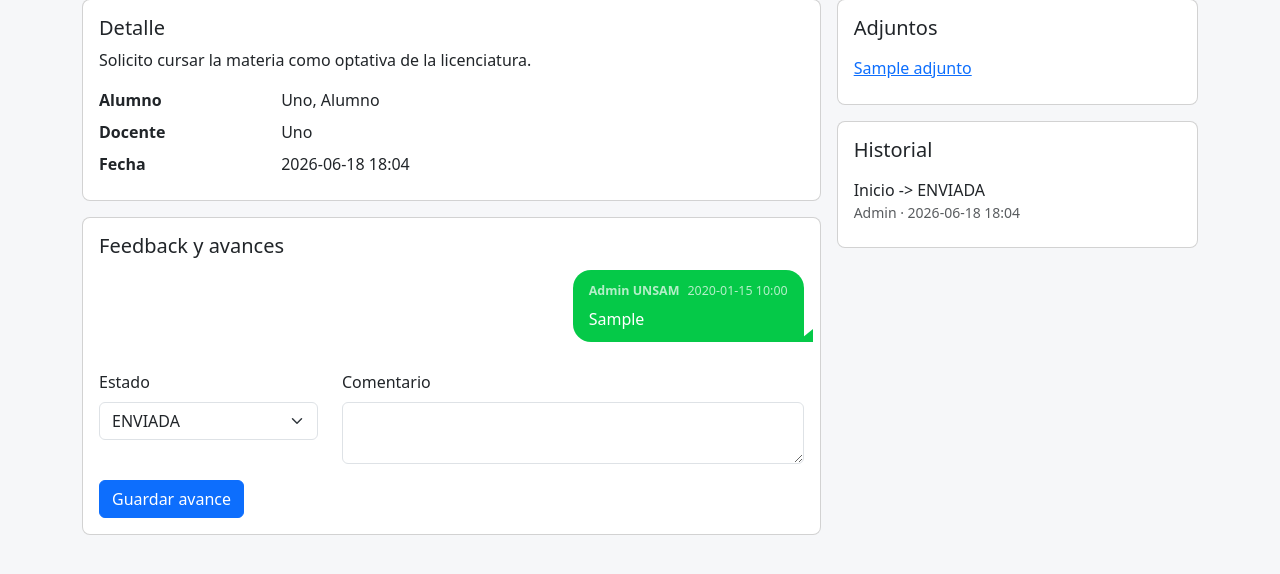
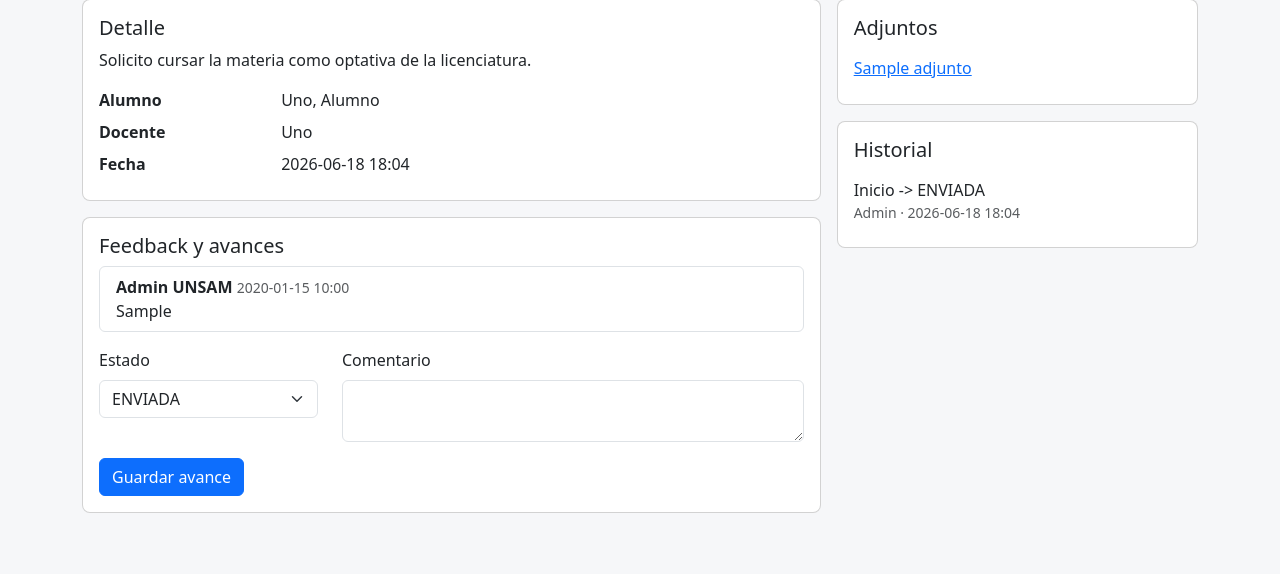
Before and after one commit to gabrielArne/webapp-optativas, a FastAPI app: page /solicitudes/1 in a window 1280 px wide. Shown: the part 163-737 px from the top of the page. Run offline with FastAPI, Linux system fonts and the light colour scheme; the visitor is signed in with stand-in values (Sample User, id 1); tables that the repository leaves empty hold one stand-in row (values such as "Sample post").

Commit message:
fix box mensajes

```diff
--- a/app/static/styles.css
+++ b/app/static/styles.css
@@ -27,89 +27,3 @@ body {
 textarea {
   min-height: 120px;
 }
-
-.feedback-thread {
-  display: flex;
-  flex-direction: column;
-  gap: 0.85rem;
-  padding: 0.25rem 0 0.75rem;
-}
-
-.feedback-message {
-  display: flex;
-}
-
-.feedback-message-own {
-  justify-content: flex-end;
-}
-
-.feedback-message-other {
-  justify-content: flex-start;
-}
-
-.feedback-bubble {
-  border: 0;
-  border-radius: 18px;
-  box-shadow: none;
-  display: inline-block;
-  max-width: min(68%, 560px);
-  min-width: 180px;
-  padding: 0.75rem 1rem;
-  position: relative;
-  width: fit-content;
-}
-
-.feedback-message-own .feedback-bubble {
-  background: #05c948;
-  border-bottom-right-radius: 5px;
-  color: #fff;
-}
-
-.feedback-message-other .feedback-bubble {
-  background: #e8ecef;
-  border-bottom-left-radius: 5px;
-  color: #1f2933;
-}
-
-.feedback-message-own .feedback-bubble::after,
-.feedback-message-other .feedback-bubble::after {
-  border-style: solid;
-  bottom: 0;
-  content: "";
-  position: absolute;
-}
-
-.feedback-message-own .feedback-bubble::after {
-  border-color: transparent transparent #05c948 transparent;
-  border-width: 0 0 13px 16px;
-  right: -9px;
-}
-
-.feedback-message-other .feedback-bubble::after {
-  border-color: transparent transparent #e8ecef transparent;
-  border-width: 0 16px 13px 0;
-  left: -9px;
-}
-
-.feedback-meta {
-  display: flex;
-  flex-wrap: wrap;
-  gap: 0.5rem;
-  font-size: 0.78rem;
-  margin-bottom: 0.45rem;
-  opacity: 0.7;
-}
-
-.feedback-bubble p {
-  font-size: 1rem;
-  line-height: 1.4;
-  margin: 0;
-  white-space: pre-wrap;
-}
-
-@media (max-width: 576px) {
-  .feedback-bubble {
-    max-width: 88%;
-    min-width: 0;
-  }
-}
--- a/app/templates/base.html
+++ b/app/templates/base.html
@@ -5,7 +5,7 @@
     <meta name="viewport" content="width=device-width, initial-scale=1">
     <title>Optativas UNSAM</title>
     <link href="https://cdn.jsdelivr.net/npm/bootstrap@5.3.3/dist/css/bootstrap.min.css" rel="stylesheet">
-    <link href="{{ url_for('static', path='styles.css') }}?v=feedback-bubbles-4" rel="stylesheet">
+    <link href="{{ url_for('static', path='styles.css') }}" rel="stylesheet">
   </head>
   <body>
     <nav class="navbar navbar-expand-lg bg-dark navbar-dark">
--- a/app/templates/solicitudes/detail.html
+++ b/app/templates/solicitudes/detail.html
@@ -38,19 +38,15 @@
     <div class="card mb-3">
       <div class="card-body">
         <h2 class="h5">Feedback y avances</h2>
-        <div class="feedback-thread mb-3">
+        <div class="list-group mb-3">
           {% for feedback in solicitud.feedbacks %}
-            <div class="feedback-message {% if feedback.usuario_id == current_user.id %}feedback-message-own{% else %}feedback-message-other{% endif %}">
-              <div class="feedback-bubble">
-                <div class="feedback-meta">
-                  <strong>{{ feedback.usuario.nombre }} {{ feedback.usuario.apellido }}</strong>
-                  <span>{{ feedback.fecha.strftime("%Y-%m-%d %H:%M") }}</span>
-                </div>
-                <p class="mb-0">{{ feedback.comentario }}</p>
-              </div>
+            <div class="list-group-item">
+              <strong>{{ feedback.usuario.nombre }} {{ feedback.usuario.apellido }}</strong>
+              <span class="text-muted small">{{ feedback.fecha.strftime("%Y-%m-%d %H:%M") }}</span>
+              <p class="mb-0">{{ feedback.comentario }}</p>
             </div>
           {% else %}
-            <p class="text-muted mb-0">Sin comentarios.</p>
+            <div class="list-group-item text-muted">Sin comentarios.</div>
           {% endfor %}
         </div>
         {% if current_user.rol in ["Docente", "Administrador"] %}
```
